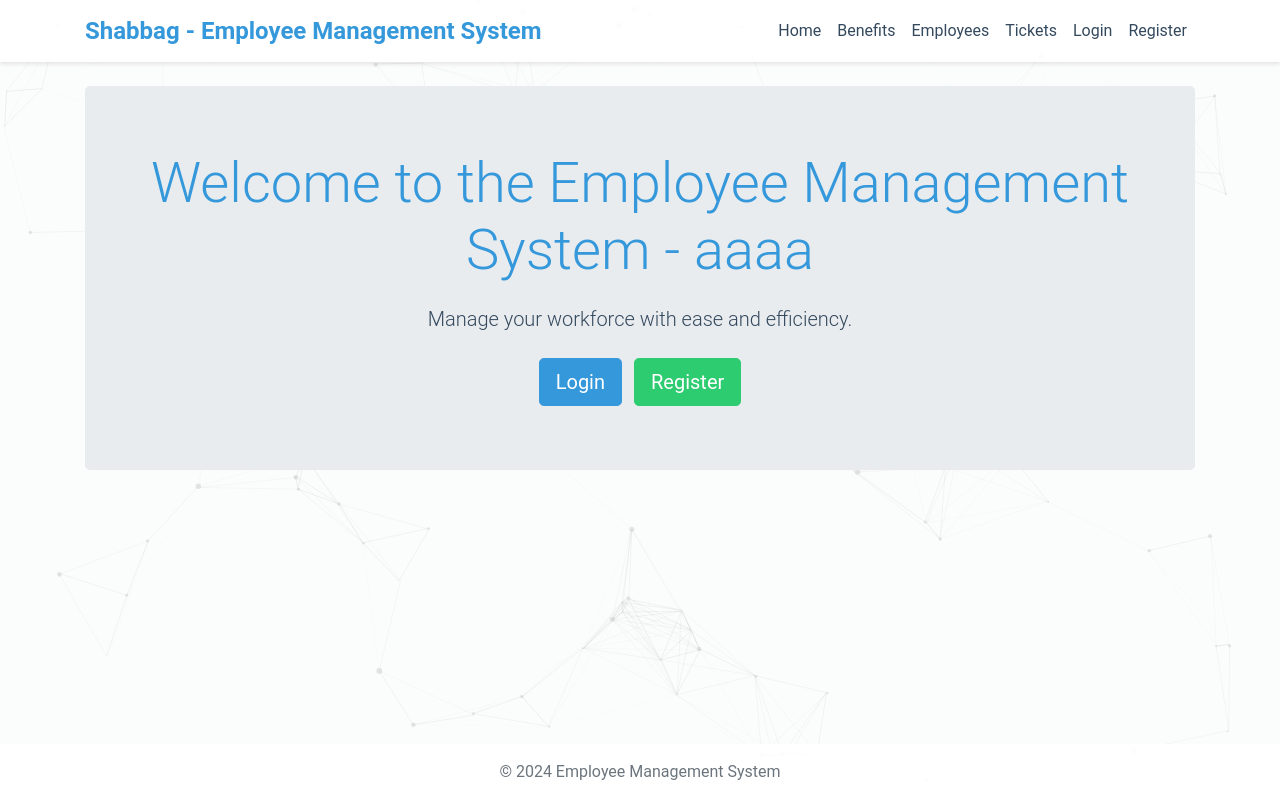
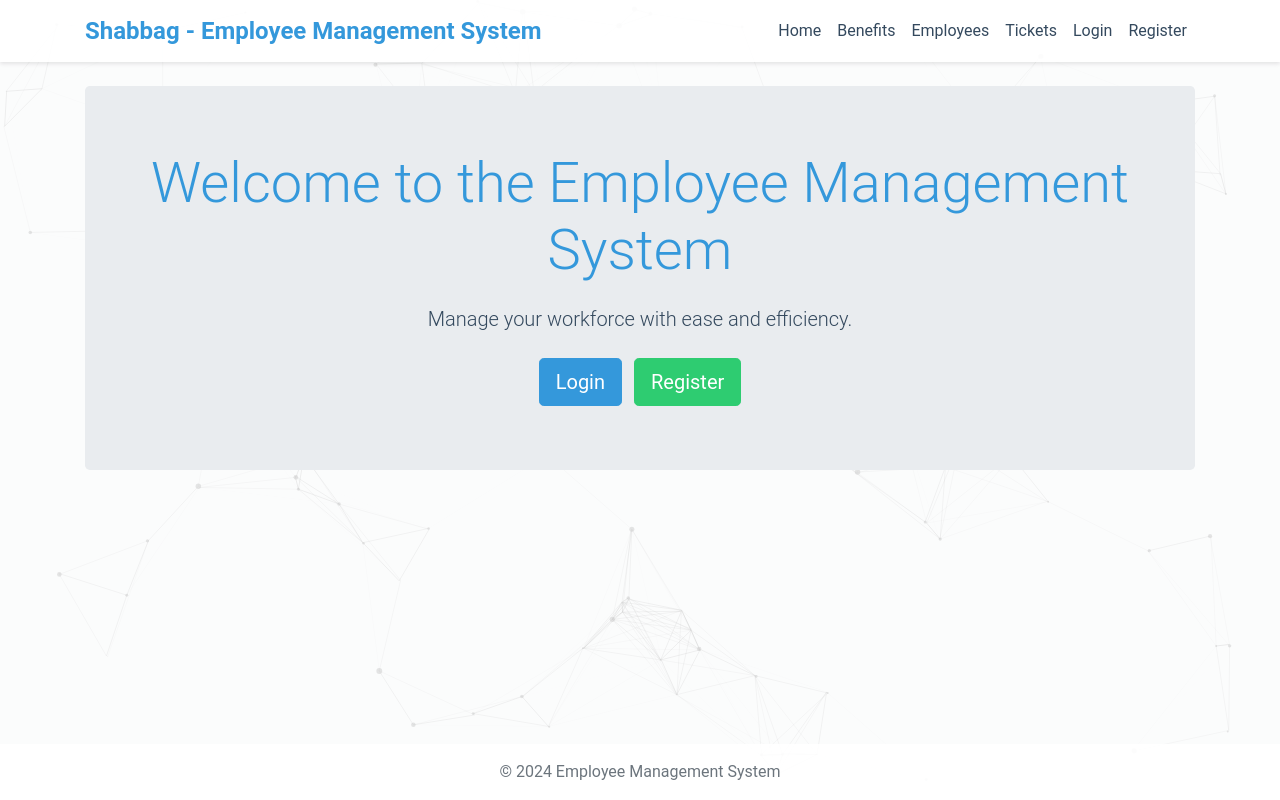
Before and after one commit to IlanTheUser/Employee_Management_Flask_TEST, a Flask app: page / in a window 1280 px wide. Run offline with Flask 2, Linux system fonts and the light colour scheme; some libraries are stand-ins or nearby versions.

Commit message:
create env

```diff
--- a/app/templates/index.html
+++ b/app/templates/index.html
@@ -2,7 +2,7 @@
 
 {% block content %}
 <div class="jumbotron text-center">
-    <h1 class="display-4">Welcome to the Employee Management System - aaaa</h1>
+    <h1 class="display-4">Welcome to the Employee Management System</h1>
     <p class="lead">Manage your workforce with ease and efficiency.</p>
     {% if current_user.is_authenticated %}
         <p>Hello, {{ current_user.username }}!</p>
```
Also changed, not shown: 2 other files.
